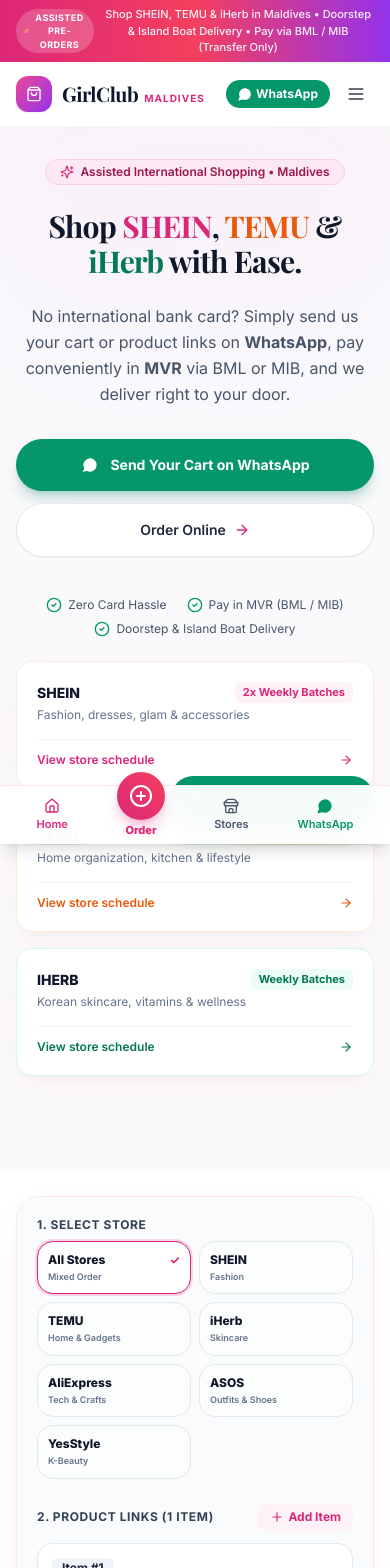
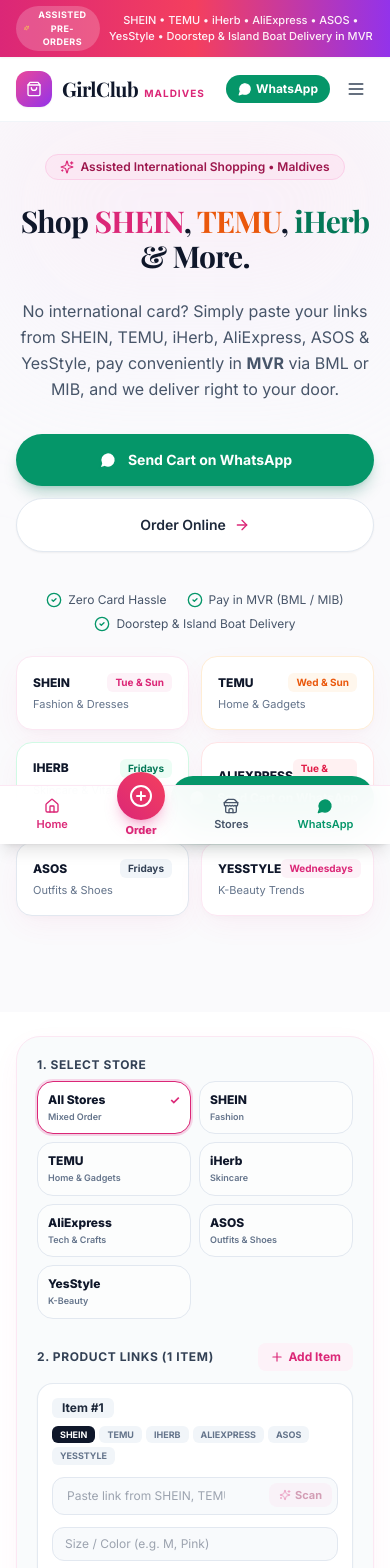
Before and after one commit to mohomohamed/girlclubco, a Next.js app: page / in a window 390 px wide. Shown: the top 1568 px of the page. Built offline with nearby package versions, Linux system fonts and the light colour scheme; a web font is replaced by a local one.

Commit message:
Direct official store links on Stores page with new tab external navigation

```diff
--- a/src/app/stores/page.tsx
+++ b/src/app/stores/page.tsx
@@ -1,12 +1,12 @@
 import React from 'react';
 import type { Metadata } from 'next';
 import Link from 'next/link';
-import { Store, ShoppingBag, ArrowRight, MessageCircle, Calendar, Sparkles, Layers, Check } from 'lucide-react';
+import { Store, ShoppingBag, ArrowUpRight, ArrowRight, MessageCircle, Calendar, Sparkles, Layers, ExternalLink } from 'lucide-react';
 import { SITE_CONFIG, STORES } from '@/lib/config';
 
 export const metadata: Metadata = {
   title: 'Stores & Brands — SHEIN, TEMU, iHerb, AliExpress, ASOS & YesStyle | GirlClub Maldives',
-  description: 'Shop popular international online stores with assisted pre-order service and delivery across Maldives in MVR.',
+  description: 'Browse official international store websites, copy your favorite product links, and let GirlClub deliver them across Maldives in local MVR.',
 };
 
 export default function StoresPage() {
@@ -22,6 +22,7 @@
       btnColor: 'bg-slate-900 hover:bg-slate-800',
       tagColor: 'bg-slate-100 text-slate-800',
       initial: 'S',
+      externalUrl: 'https://www.shein.com',
     },
     {
       id: 'temu',
@@ -34,6 +35,7 @@
       btnColor: 'bg-orange-600 hover:bg-orange-500',
       tagColor: 'bg-orange-50 text-orange-800',
       initial: 'T',
+      externalUrl: 'https://www.temu.com',
     },
     {
       id: 'iherb',
@@ -46,6 +48,7 @@
       btnColor: 'bg-emerald-700 hover:bg-emerald-600',
       tagColor: 'bg-emerald-50 text-emerald-800',
       initial: '🌿',
+      externalUrl: 'https://www.iherb.com',
     },
     {
       id: 'aliexpress',
@@ -58,6 +61,7 @@
       btnColor: 'bg-rose-600 hover:bg-rose-500',
       tagColor: 'bg-rose-50 text-rose-800',
       initial: '📦',
+      externalUrl: 'https://www.aliexpress.com',
     },
     {
       id: 'asos',
@@ -70,6 +74,7 @@
       btnColor: 'bg-slate-800 hover:bg-slate-700',
       tagColor: 'bg-slate-100 text-slate-800',
       initial: '👗',
+      externalUrl: 'https://www.asos.com',
     },
     {
       id: 'yesstyle',
@@ -82,11 +87,12 @@
       btnColor: 'bg-pink-600 hover:bg-pink-500',
       tagColor: 'bg-pink-50 text-pink-800',
       initial: '💄',
+      externalUrl: 'https://www.yesstyle.com',
     },
   ];
 
   return (
-    <div className="py-8 sm:py-12 space-y-12">
+    <div className="py-8 sm:py-12 space-y-10">
       {/* Header */}
       <div className="max-w-4xl mx-auto px-4 sm:px-6 lg:px-8 text-center space-y-3">
         <div className="inline-flex items-center gap-1.5 px-3 py-1 rounded-full bg-pink-100 text-pink-800 text-xs font-semibold">
@@ -94,11 +100,39 @@
           <span>Supported Stores</span>
         </div>
         <h1 className="font-serif-luxury text-3xl sm:text-4xl font-bold text-slate-900">
-          Shop Top International Stores
+          Browse & Shop Official Stores
         </h1>
         <p className="text-xs sm:text-sm text-slate-600 max-w-xl mx-auto">
-          We handle ordering, international air/sea freight, and Malé customs clearance. Pay conveniently in MVR via BML or MIB.
+          Click any store below to browse products on their official site. Copy the link of any item you like and paste it in our <strong>Order</strong> tab!
         </p>
+      </div>
+
+      {/* 3-Step Micro Guide */}
+      <div className="max-w-4xl mx-auto px-4 sm:px-6 lg:px-8">
+        <div className="bg-pink-50/70 border border-pink-100 rounded-2xl p-4 sm:p-5 flex flex-col sm:flex-row items-center justify-between gap-4 text-xs">
+          <div className="flex items-center gap-3">
+            <span className="w-6 h-6 rounded-full bg-pink-600 text-white font-bold flex items-center justify-center flex-shrink-0 text-xs">
+              1
+            </span>
+            <span className="font-semibold text-slate-800">Browse official store ↗</span>
+          </div>
+          <div className="hidden sm:block text-pink-300 font-bold">→</div>
+          <div className="flex items-center gap-3">
+            <span className="w-6 h-6 rounded-full bg-pink-600 text-white font-bold flex items-center justify-center flex-shrink-0 text-xs">
+              2
+            </span>
+            <span className="font-semibold text-slate-800">Copy the product link</span>
+          </div>
+          <div className="hidden sm:block text-pink-300 font-bold">→</div>
+          <div className="flex items-center gap-3">
+            <span className="w-6 h-6 rounded-full bg-pink-600 text-white font-bold flex items-center justify-center flex-shrink-0 text-xs">
+              3
+            </span>
+            <Link href="/order" className="font-bold text-pink-700 underline underline-offset-2 hover:text-pink-800">
+              Paste in Order tab
+            </Link>
+          </div>
+        </div>
       </div>
 
       {/* Stores Showcase Grid */}
@@ -146,13 +180,23 @@
                 </div>
               </div>
 
-              {/* Action */}
-              <div className="pt-2">
+              {/* Action: Open official store website in new tab */}
+              <div className="pt-2 flex flex-col sm:flex-row gap-2">
+                <a
+                  href={st.externalUrl}
+                  target="_blank"
+                  rel="noopener noreferrer"
+                  className={`flex-1 inline-flex items-center justify-center gap-1.5 ${st.btnColor} text-white text-xs font-bold py-3 px-4 rounded-xl transition shadow-sm hover:scale-[1.01] active:scale-95`}
+                >
+                  <span>Shop on {st.name}</span>
+                  <ArrowUpRight className="w-4 h-4" />
+                </a>
+
                 <Link
                   href="/order"
-                  className={`w-full inline-flex items-center justify-center gap-1.5 ${st.btnColor} text-white text-xs font-bold py-3 px-4 rounded-xl transition shadow-sm`}
+                  className="px-4 py-3 bg-slate-100 hover:bg-slate-200 text-slate-800 rounded-xl text-xs font-bold transition flex items-center justify-center gap-1"
                 >
-                  <span>Order {st.name} Items</span>
+                  <span>Order Tab</span>
                   <ArrowRight className="w-3.5 h-3.5" />
                 </Link>
               </div>
@@ -160,17 +204,17 @@
           ))}
         </div>
 
-        {/* Mixed Store Orders Banner */}
+        {/* Ready to order banner */}
         <div className="bg-gradient-to-r from-purple-900 via-slate-900 to-pink-950 text-white rounded-3xl p-6 sm:p-8 flex flex-col sm:flex-row items-center justify-between gap-6 shadow-xl">
           <div className="space-y-2 text-center sm:text-left">
             <span className="inline-flex items-center gap-1 text-[11px] font-bold text-pink-300 bg-white/10 px-3 py-0.5 rounded-full">
-              <Layers className="w-3.5 h-3.5" /> All-in-One Order
+              <Layers className="w-3.5 h-3.5" /> Ready to Order?
             </span>
             <h3 className="font-serif-luxury text-2xl font-bold">
-              Want to combine items from different stores?
+              Got your links ready?
             </h3>
             <p className="text-xs sm:text-sm text-slate-300 max-w-lg">
-              Paste links from SHEIN, TEMU, iHerb, AliExpress, ASOS, and YesStyle together into one single consolidated pre-order!
+              Paste your links into our multi-link order form, calculate your total in MVR, and dispatch directly to WhatsApp!
             </p>
           </div>
 
@@ -178,7 +222,7 @@
             href="/order"
             className="flex-shrink-0 bg-pink-600 hover:bg-pink-500 text-white font-bold text-xs sm:text-sm px-6 py-3.5 rounded-xl shadow-lg transition"
           >
-            Start Mixed Order
+            Go to Order Form
           </Link>
         </div>
       </div>
--- a/src/components/home/HeroSection.tsx
+++ b/src/components/home/HeroSection.tsx
@@ -23,13 +23,13 @@
         {/* Headline */}
         <h1 className="font-serif-luxury text-3xl sm:text-5xl lg:text-6xl font-bold tracking-tight text-slate-900 leading-[1.18]">
           Shop <span className="text-pink-600">SHEIN</span>,{' '}
-          <span className="text-orange-600">TEMU</span> &{' '}
-          <span className="text-emerald-700">iHerb</span> with Ease.
+          <span className="text-orange-600">TEMU</span>,{' '}
+          <span className="text-emerald-700">iHerb</span> & More.
         </h1>
 
         {/* Direct value proposition without dollar rate spam */}
         <p className="text-base sm:text-lg text-slate-600 max-w-2xl mx-auto font-normal leading-relaxed">
-          No international bank card? Simply send us your cart or product links on <strong>WhatsApp</strong>, pay conveniently in <strong>MVR</strong> via BML or MIB, and we deliver right to your door.
+          No international card? Simply paste your links from SHEIN, TEMU, iHerb, AliExpress, ASOS & YesStyle, pay conveniently in <strong>MVR</strong> via BML or MIB, and we deliver right to your door.
         </p>
 
         {/* Big High-Converting Action Buttons */}
@@ -41,7 +41,7 @@
             className="w-full sm:w-auto inline-flex items-center justify-center gap-2.5 bg-emerald-600 hover:bg-emerald-500 text-white font-bold text-sm sm:text-base px-8 py-4 rounded-full shadow-lg shadow-emerald-700/25 hover:shadow-xl hover:scale-105 transition-all duration-200 active:scale-95"
           >
             <MessageCircle className="w-5 h-5 fill-white text-emerald-600" />
-            <span>Send Your Cart on WhatsApp</span>
+            <span>Send Cart on WhatsApp</span>
           </a>
 
           <Link
@@ -69,51 +69,72 @@
           </div>
         </div>
 
-        {/* Store Highlight Cards - Clean & Focused on Frequency, not rate spam */}
-        <div className="mt-10 grid grid-cols-1 sm:grid-cols-3 gap-4 max-w-4xl mx-auto text-left">
+        {/* Store Highlight Cards Grid (6 Stores) */}
+        <div className="mt-10 grid grid-cols-2 sm:grid-cols-3 gap-3 sm:gap-4 max-w-4xl mx-auto text-left">
           {/* SHEIN */}
-          <Link href="/stores#shein" className="bg-white rounded-2xl p-5 border border-pink-100 shadow-soft hover:border-pink-300 transition group">
+          <Link href="/stores#shein" className="bg-white rounded-2xl p-4 sm:p-5 border border-pink-100 shadow-soft hover:border-pink-300 transition group">
             <div className="flex items-center justify-between">
-              <span className="font-extrabold text-sm text-slate-900 uppercase">SHEIN</span>
-              <span className="text-[11px] font-bold text-pink-600 bg-pink-50 px-2 py-0.5 rounded-md">
-                2x Weekly Batches
+              <span className="font-extrabold text-xs sm:text-sm text-slate-900 uppercase">SHEIN</span>
+              <span className="text-[10px] font-bold text-pink-600 bg-pink-50 px-2 py-0.5 rounded-md">
+                Tue & Sun
               </span>
             </div>
-            <p className="text-xs text-slate-500 mt-1">Fashion, dresses, glam & accessories</p>
-            <div className="mt-4 pt-3 border-t border-slate-100 flex items-center justify-between text-xs text-pink-600 font-semibold group-hover:underline">
-              <span>View store schedule</span>
-              <ArrowRight className="w-3.5 h-3.5" />
-            </div>
+            <p className="text-[11px] sm:text-xs text-slate-500 mt-1 line-clamp-1">Fashion & Dresses</p>
           </Link>
 
           {/* TEMU */}
-          <Link href="/stores#temu" className="bg-white rounded-2xl p-5 border border-orange-100 shadow-soft hover:border-orange-300 transition group">
+          <Link href="/stores#temu" className="bg-white rounded-2xl p-4 sm:p-5 border border-orange-100 shadow-soft hover:border-orange-300 transition group">
             <div className="flex items-center justify-between">
-              <span className="font-extrabold text-sm text-slate-900 uppercase">TEMU</span>
-              <span className="text-[11px] font-bold text-orange-600 bg-orange-50 px-2 py-0.5 rounded-md">
-                2x Weekly Batches
+              <span className="font-extrabold text-xs sm:text-sm text-slate-900 uppercase">TEMU</span>
+              <span className="text-[10px] font-bold text-orange-600 bg-orange-50 px-2 py-0.5 rounded-md">
+                Wed & Sun
               </span>
             </div>
-            <p className="text-xs text-slate-500 mt-1">Home organization, kitchen & lifestyle</p>
-            <div className="mt-4 pt-3 border-t border-slate-100 flex items-center justify-between text-xs text-orange-600 font-semibold group-hover:underline">
-              <span>View store schedule</span>
-              <ArrowRight className="w-3.5 h-3.5" />
-            </div>
+            <p className="text-[11px] sm:text-xs text-slate-500 mt-1 line-clamp-1">Home & Gadgets</p>
           </Link>
 
           {/* iHerb */}
-          <Link href="/stores#iherb" className="bg-white rounded-2xl p-5 border border-emerald-100 shadow-soft hover:border-emerald-300 transition group">
+          <Link href="/stores#iherb" className="bg-white rounded-2xl p-4 sm:p-5 border border-emerald-100 shadow-soft hover:border-emerald-300 transition group">
             <div className="flex items-center justify-between">
-              <span className="font-extrabold text-sm text-slate-900 uppercase">iHerb</span>
-              <span className="text-[11px] font-bold text-emerald-700 bg-emerald-50 px-2 py-0.5 rounded-md">
-                Weekly Batches
+              <span className="font-extrabold text-xs sm:text-sm text-slate-900 uppercase">iHerb</span>
+              <span className="text-[10px] font-bold text-emerald-700 bg-emerald-50 px-2 py-0.5 rounded-md">
+                Fridays
               </span>
             </div>
-            <p className="text-xs text-slate-500 mt-1">Korean skincare, vitamins & wellness</p>
-            <div className="mt-4 pt-3 border-t border-slate-100 flex items-center justify-between text-xs text-emerald-700 font-semibold group-hover:underline">
-              <span>View store schedule</span>
-              <ArrowRight className="w-3.5 h-3.5" />
+            <p className="text-[11px] sm:text-xs text-slate-500 mt-1 line-clamp-1">Skincare & Vitamins</p>
+          </Link>
+
+          {/* AliExpress */}
+          <Link href="/stores#aliexpress" className="bg-white rounded-2xl p-4 sm:p-5 border border-rose-100 shadow-soft hover:border-rose-300 transition group">
+            <div className="flex items-center justify-between">
+              <span className="font-extrabold text-xs sm:text-sm text-slate-900 uppercase">AliExpress</span>
+              <span className="text-[10px] font-bold text-rose-600 bg-rose-50 px-2 py-0.5 rounded-md">
+                Tue & Thu
+              </span>
             </div>
+            <p className="text-[11px] sm:text-xs text-slate-500 mt-1 line-clamp-1">Tech & Crafts</p>
+          </Link>
+
+          {/* ASOS */}
+          <Link href="/stores#asos" className="bg-white rounded-2xl p-4 sm:p-5 border border-slate-200 shadow-soft hover:border-slate-400 transition group">
+            <div className="flex items-center justify-between">
+              <span className="font-extrabold text-xs sm:text-sm text-slate-900 uppercase">ASOS</span>
+              <span className="text-[10px] font-bold text-slate-700 bg-slate-100 px-2 py-0.5 rounded-md">
+                Fridays
+              </span>
+            </div>
+            <p className="text-[11px] sm:text-xs text-slate-500 mt-1 line-clamp-1">Outfits & Shoes</p>
+          </Link>
+
+          {/* YesStyle */}
+          <Link href="/stores#yesstyle" className="bg-white rounded-2xl p-4 sm:p-5 border border-pink-100 shadow-soft hover:border-pink-300 transition group">
+            <div className="flex items-center justify-between">
+              <span className="font-extrabold text-xs sm:text-sm text-slate-900 uppercase">YesStyle</span>
+              <span className="text-[10px] font-bold text-pink-600 bg-pink-50 px-2 py-0.5 rounded-md">
+                Wednesdays
+              </span>
+            </div>
+            <p className="text-[11px] sm:text-xs text-slate-500 mt-1 line-clamp-1">K-Beauty Trends</p>
           </Link>
         </div>
       </div>
--- a/src/components/layout/AnnouncementBar.tsx
+++ b/src/components/layout/AnnouncementBar.tsx
@@ -11,7 +11,7 @@
           <Sparkles className="w-2.5 h-2.5 text-yellow-300" /> Assisted Pre-Orders
         </span>
         <span className="text-pink-50 font-medium">
-          Shop SHEIN, TEMU & iHerb in Maldives • Doorstep & Island Boat Delivery • Pay via BML / MIB (Transfer Only)
+          SHEIN • TEMU • iHerb • AliExpress • ASOS • YesStyle • Doorstep & Island Boat Delivery in MVR
         </span>
       </div>
     </div>
```
